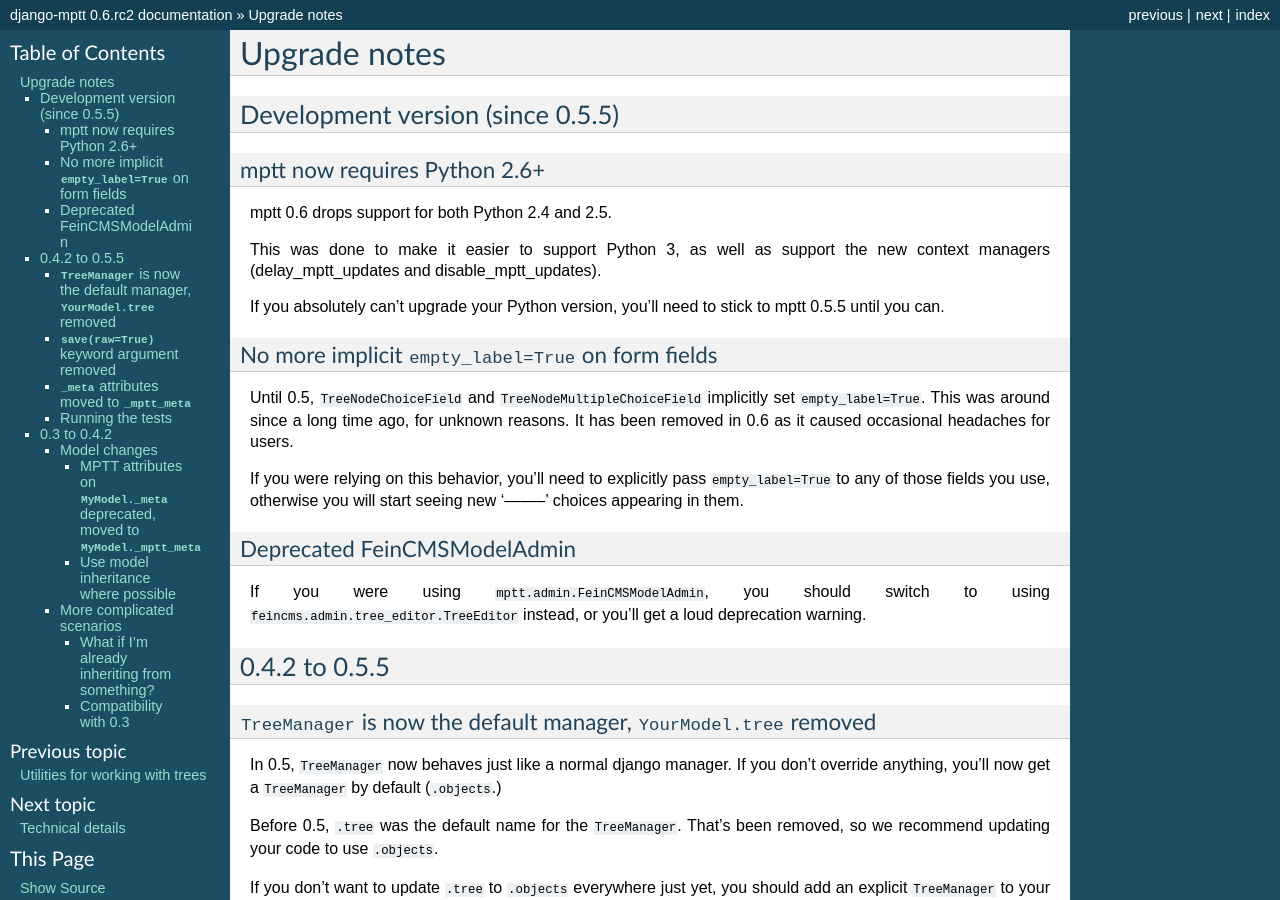
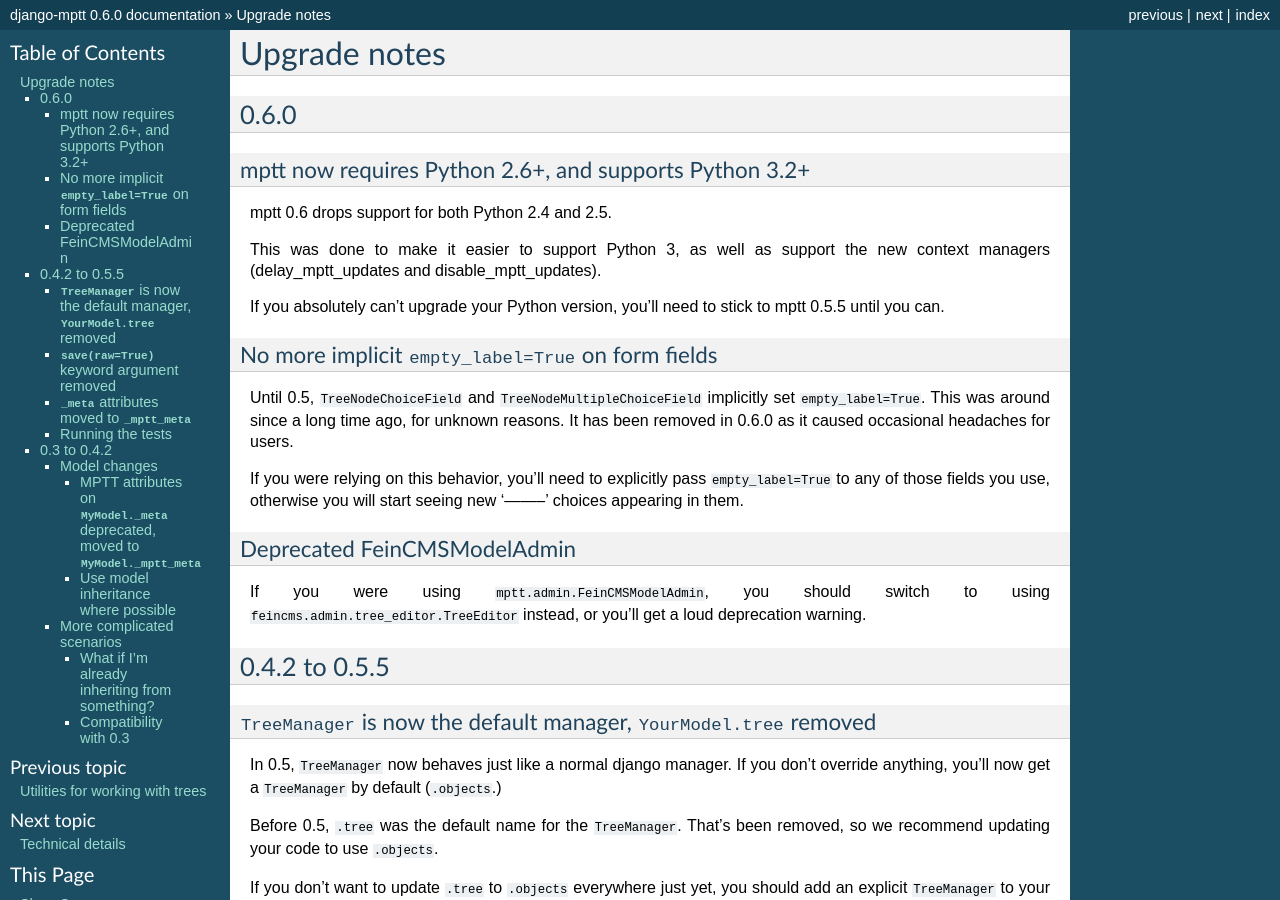
Before and after one commit to django-mptt/django-mptt, a Sphinx documentation site: the page built from docs/upgrade.rst, in a window 1280 px wide and 900 px high. Built offline with Sphinx 7.4.7, drawn with Linux system fonts in a browser that asks for light colours; some of the changed text lies outside the part shown.

Commit message:
docs tweaks. 0.6.0 yay!

```diff
--- a/docs/models.rst
+++ b/docs/models.rst
@@ -354,7 +354,7 @@
    descendants, otherwise it will be for each item itself.
 
 ``root_node(tree_id)``
-~~~~~~~~~~~~~~~~~~~~~
+~~~~~~~~~~~~~~~~~~~~~~
 
 Returns the root node of tree with the given id.
 
--- a/docs/upgrade.rst
+++ b/docs/upgrade.rst
@@ -2,11 +2,11 @@
 Upgrade notes
 =============
 
-Development version (since 0.5.5)
-=================================
+0.6.0
+=====
 
-mptt now requires Python 2.6+
-~~~~~~~~~~~~~~~~~~~~~~~~~~~~~
+mptt now requires Python 2.6+, and supports Python 3.2+
+~~~~~~~~~~~~~~~~~~~~~~~~~~~~~~~~~~~~~~~~~~~~~~~~~~~~~~~
 
 mptt 0.6 drops support for both Python 2.4 and 2.5.
 
@@ -18,7 +18,7 @@
 ~~~~~~~~~~~~~~~~~~~~~~~~~~~~~~~~~~~~~~~~~~~~~~~~~~~~
 
 Until 0.5, ``TreeNodeChoiceField`` and ``TreeNodeMultipleChoiceField`` implicitly set ``empty_label=True``.
-This was around since a long time ago, for unknown reasons. It has been removed in 0.6 as it caused occasional headaches for users.
+This was around since a long time ago, for unknown reasons. It has been removed in 0.6.0 as it caused occasional headaches for users.
 
 If you were relying on this behavior, you'll need to explicitly pass ``empty_label=True`` to any of those fields you use,
 otherwise you will start seeing new '--------' choices appearing in them.
--- a/mptt/__init__.py
+++ b/mptt/__init__.py
@@ -1,6 +1,6 @@
 from __future__ import unicode_literals
 
-VERSION = (0, 6, 'rc2')
+VERSION = (0, 6, 0)
 
 
 # NOTE: This method was removed in 0.4.0, but restored in 0.4.2 after use-cases were
```
